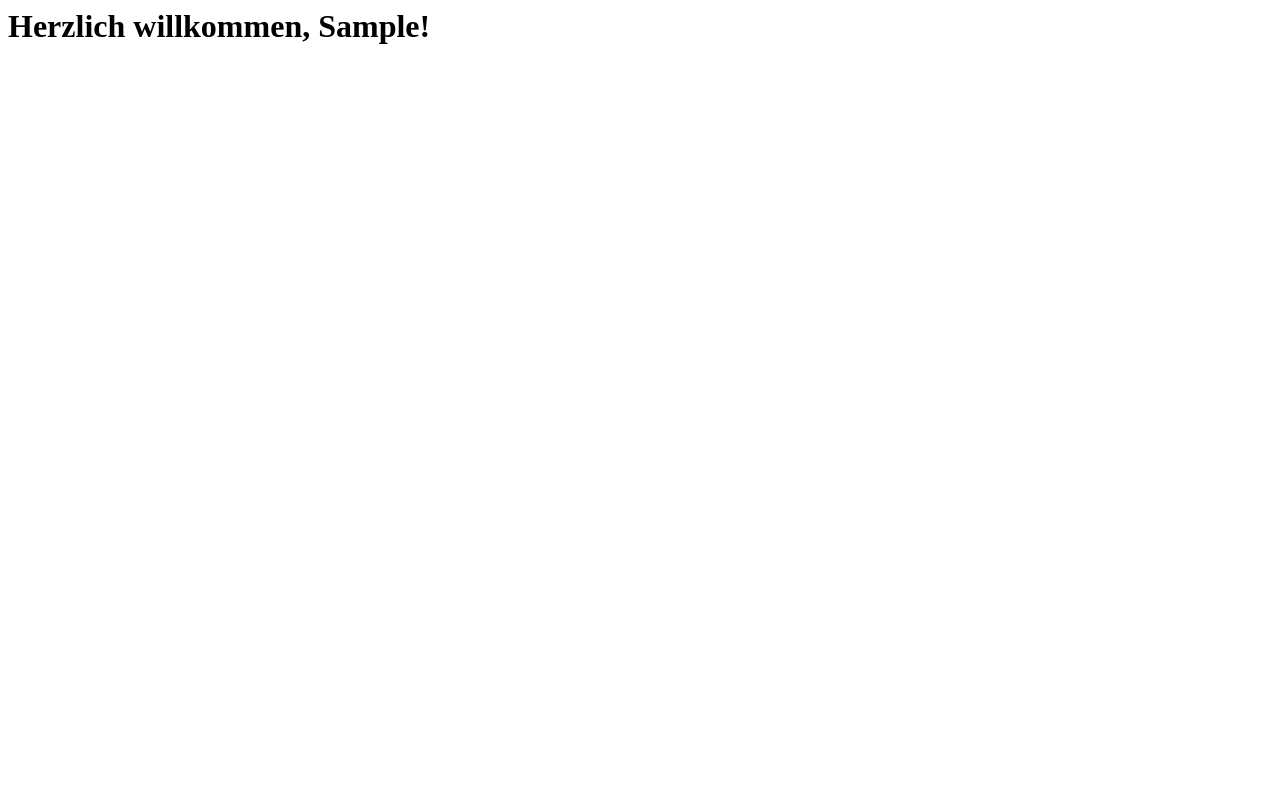
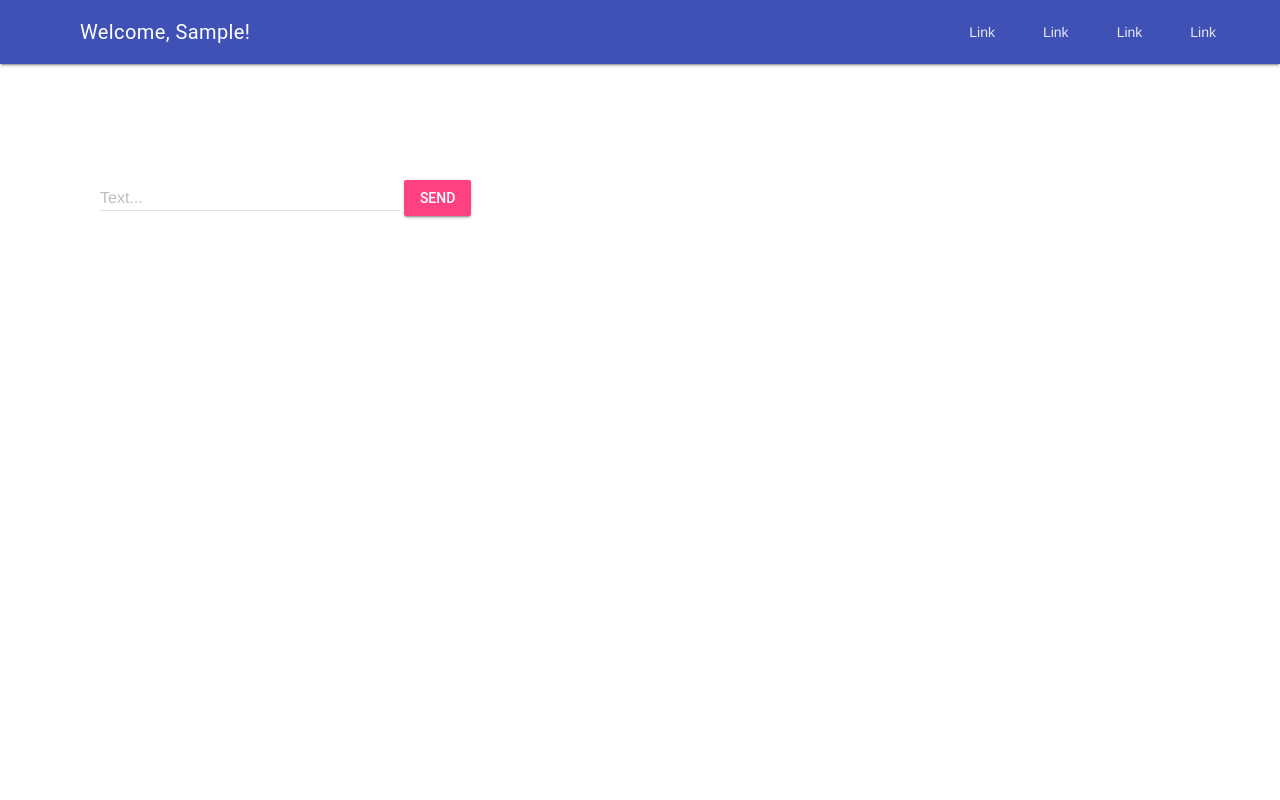
Before and after one commit to UenalAnastasiia/Django-Chat-App, a Django app: page /chat/ in a window 1280 px wide. Run offline with Django 5.2, Linux system fonts and the light colour scheme; the visitor is signed in with stand-in values (Sample User, id 1).

Commit message:
add material design lite

```diff
--- a/django_chat_app/chat/templates/chat/index.html
+++ b/django_chat_app/chat/templates/chat/index.html
@@ -1 +1,55 @@
-<h1>Herzlich willkommen, {{ request.user.first_name }}!</h1>
+<link rel="stylesheet" href="https://fonts.googleapis.com/icon?family=Material+Icons">
+<link rel="stylesheet" href="https://code.getmdl.io/1.3.0/material.indigo-pink.min.css">
+<script defer src="https://code.getmdl.io/1.3.0/material.min.js"></script>
+
+<style>
+    .page-content {
+        padding: 100px 100px;
+    }
+</style>
+
+<!-- Always shows a header, even in smaller screens. -->
+<div class="mdl-layout mdl-js-layout mdl-layout--fixed-header">
+    <header class="mdl-layout__header">
+      <div class="mdl-layout__header-row">
+        <!-- Title -->
+        <span class="mdl-layout-title">Welcome, {{ request.user.first_name }}!</span>
+        <!-- Add spacer, to align navigation to the right -->
+        <div class="mdl-layout-spacer"></div>
+        <!-- Navigation. We hide it in small screens. -->
+        <nav class="mdl-navigation mdl-layout--large-screen-only">
+          <a class="mdl-navigation__link" href="">Link</a>
+          <a class="mdl-navigation__link" href="">Link</a>
+          <a class="mdl-navigation__link" href="">Link</a>
+          <a class="mdl-navigation__link" href="">Link</a>
+        </nav>
+      </div>
+    </header>
+
+    <div class="mdl-layout__drawer">
+      <span class="mdl-layout-title">Chatroom</span>
+      <nav class="mdl-navigation">
+        <a class="mdl-navigation__link" href="">Link</a>
+        <a class="mdl-navigation__link" href="">Link</a>
+        <a class="mdl-navigation__link" href="">Link</a>
+        <a class="mdl-navigation__link" href="">Link</a>
+      </nav>
+    </div>
+
+    <main class="mdl-layout__content">
+        <div class="page-content">
+            <form action="#">
+                <div class="mdl-textfield mdl-js-textfield mdl-textfield--floating-label">
+                  <input class="mdl-textfield__input" type="text" id="sample3">
+                  <label class="mdl-textfield__label" for="sample3">Text...</label>
+                </div>
+
+                <button class="mdl-button mdl-js-button mdl-button--raised mdl-js-ripple-effect mdl-button--accent">
+                    Send
+                </button>
+            </form>
+
+
+        </div>
+    </main>
+  </div>
```
